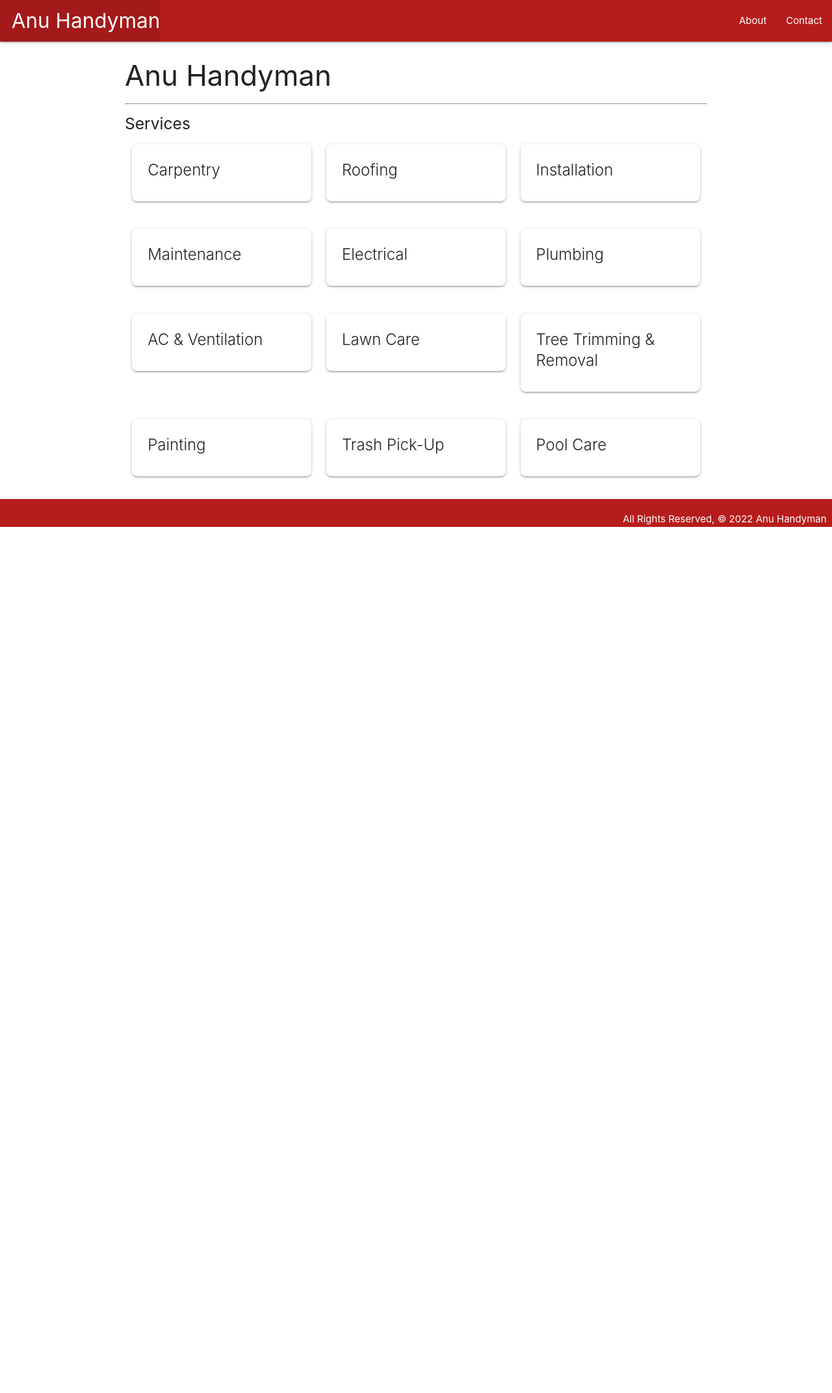
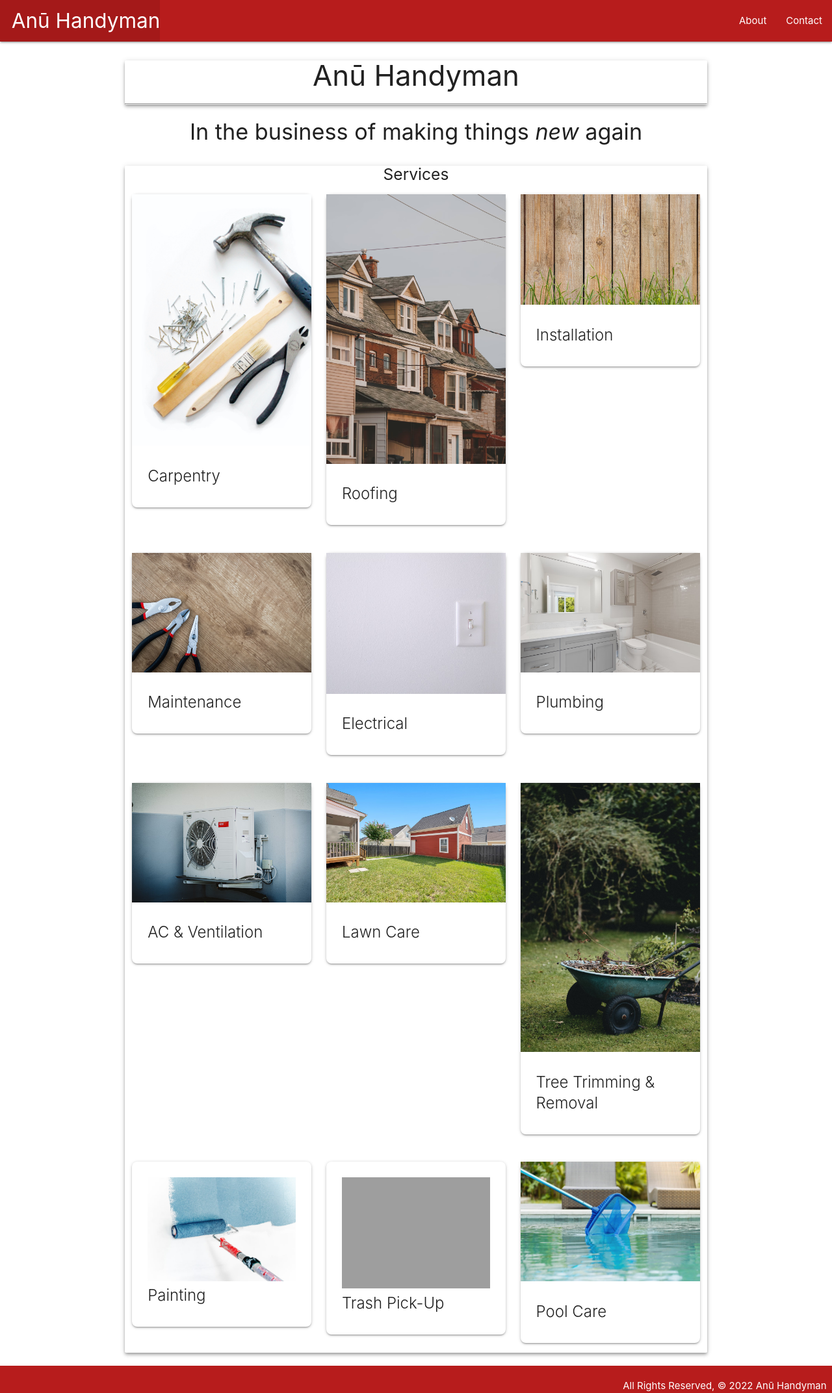
Before and after one commit to maikalangi/anu_handyman, a Django app: page / in a window 1280 px wide. Shown: the whole page at 65% size. Before the commit the page ends 811 px from the top, so only its background shows below. Run offline with Django 4.2, Linux system fonts and the light colour scheme; grey boxes are pictures that could not be loaded.

Commit message:
feat: added stylings

```diff
--- a/anu_handyman/urls.py
+++ b/anu_handyman/urls.py
@@ -13,6 +13,8 @@ Including another URLconf
     1. Import the include() function: from django.urls import include, path
     2. Add a URL to urlpatterns:  path('blog/', include('blog.urls'))
 """
+from django.conf import settings
+from django.conf.urls.static import static
 from django.contrib import admin
 from django.urls import path, include
 
@@ -20,3 +22,6 @@ urlpatterns = [
     path('admin/', admin.site.urls),
     path('', include('main_app.urls')),
 ]
+
+if settings.DEBUG:
+    urlpatterns = urlpatterns + static(settings.MEDIA_URL, document_root=settings.MEDIA_ROOT)
--- a/main_app/static/css/style.css
+++ b/main_app/static/css/style.css
@@ -2,6 +2,10 @@ body {
   display: flex;
   min-height: 100vh;
   flex-direction: column;
+}
+
+.z-depth-2 {
+  border-radius: 2px;
 }
 
 main {
@@ -12,6 +16,11 @@ main {
   border-radius: 8px;
 }
 
+.img {
+  width: 100%;
+  height: 5vh;
+}
+
 footer {
   padding-top: 0;
   text-align: right;
--- a/main_app/templates/about.html
+++ b/main_app/templates/about.html
@@ -2,9 +2,9 @@
 
 <h3>About</h3>
 <hr />
-<p>
+<blockquote class="flow-text">
     About my experience… I’m a carpenter by trade and have worked in the construction field building high rises and remodeling for years and the many aspects of it. I’ve worked for others as a roofer, a fence installer, a maintenance guy dealing with a range of issues; electrical, plumbing, carpentry, air conditioning and ventilation, yard work and lawn care to tree trimming and removal, painting, trash pick up, pool care, etc.<br/>
     And in the midst of all that, I went to university, started and operated a nonprofit and helped my wife raise 3 beautiful children
-</p>
+</blockquote>
 
 {% endblock %}
--- a/main_app/templates/base.html
+++ b/main_app/templates/base.html
@@ -6,7 +6,7 @@
     <meta charset="UTF-8" />
     <meta name="viewport" content="width=device-width, initial-scale=1.0" />
     <meta http-equiv="X-UA-Compatible" content="ie=edge" />
-    <title>Anu Handyman</title>
+    <title>Anū Handyman</title>
     <link
       rel="stylesheet"
       href="https://cdnjs.cloudflare.com/ajax/libs/materialize/1.0.0/css/materialize.min.css"
@@ -20,7 +20,7 @@
         <div class="nav-wrapper red darken-4">
           <ul>
             <li>
-              <a href="/" class="left brand-logo">&nbsp;&nbsp;Anu Handyman</a>
+              <a href="/" class="left brand-logo">&nbsp;&nbsp;Anū Handyman</a>
             </li>
           </ul>
           <ul class="right">
@@ -33,7 +33,7 @@
     <main class="container">{% block content %} {% endblock %}</main>
     <footer class="page-footer red darken-4">
       <div class="right">
-        All Rights Reserved, &copy; 2022 Anu Handyman &nbsp;
+        All Rights Reserved, &copy; 2022 Anū Handyman &nbsp;
       </div>
     </footer>
   </body>
--- a/main_app/templates/home.html
+++ b/main_app/templates/home.html
@@ -1,12 +1,27 @@
-{% extends 'base.html' %} {% block content %}
+{% extends 'base.html' %} {% block content %} {% load static %}
 
-<h3>Anu Handyman</h3>
+<div class="z-depth-2">
+
+    <h3 class="center">Anū Handyman</h3>
     <hr />
-<h5>Services</h5>
 
+</div>
+
+    <div class="row center">
+        <h4>In the business of making things <i>new</i> again</h4>
+    </div>
+
+<div class="z-depth-2">
+
+    <h5 class="center">Services</h5>
     <div class="row">
         <div class="col s12 m4">
             <div class="card">
+                <img
+                    class="responsive-img"
+                    src="{% static 'main_app/carpentry.jpg' %}"
+                    alt="carpentry"
+                >
                 <div class="card-content">
                     <span class="card-title">Carpentry</span>
                 </div>
@@ -14,6 +29,11 @@
         </div>
         <div class="col s12 m4">
             <div class="card">
+                <img
+                    class="responsive-img"
+                    src="{% static 'main_app/roofing.avif' %}"
+                    alt="carpentry"
+                >
                 <div class="card-content">
                     <span class="card-title">Roofing</span>
                 </div>
@@ -21,6 +41,11 @@
         </div>
         <div class="col s12 m4">
             <div class="card">
+                <img
+                    class="responsive-img"
+                    src="{% static 'main_app/installation.avif' %}"
+                    alt="carpentry"
+                >
                 <div class="card-content">
                     <span class="card-title">Installation</span>
                 </div>
@@ -30,6 +55,11 @@
     <div class="row">
         <div class="col s12 m4">
             <div class="card">
+                <img
+                    class="responsive-img"
+                    src="{% static 'main_app/maintenance.avif' %}"
+                    alt="carpentry"
+                >
                 <div class="card-content">
                     <span class="card-title">Maintenance</span>
                 </div>
@@ -37,6 +67,11 @@
         </div>
         <div class="col s12 m4">
             <div class="card">
+                <img
+                    class="responsive-img"
+                    src="{% static 'main_app/electrical.avif' %}"
+                    alt="carpentry"
+                >
                 <div class="card-content">
                     <span class="card-title">Electrical</span>
                 </div>
@@ -44,6 +79,11 @@
         </div>
         <div class="col s12 m4">
             <div class="card">
+                <img
+                    class="responsive-img"
+                    src="{% static 'main_app/plumbing.avif' %}"
+                    alt="carpentry"
+                >
                 <div class="card-content">
                     <span class="card-title">Plumbing</span>
                 </div>
@@ -53,6 +93,11 @@
     <div class="row">
         <div class="col s12 m4">
             <div class="card">
+                <img
+                    class="responsive-img"
+                    src="{% static 'main_app/ac&ventilation.avif' %}"
+                    alt="carpentry"
+                >
                 <div class="card-content">
                     <span class="card-title">AC & Ventilation</span>
                 </div>
@@ -60,6 +105,11 @@
         </div>
         <div class="col s12 m4">
             <div class="card">
+                <img
+                    class="responsive-img"
+                    src="{% static 'main_app/lawncare.avif' %}"
+                    alt="carpentry"
+                >
                 <div class="card-content">
                     <span class="card-title">Lawn Care</span>
                 </div>
@@ -67,6 +117,11 @@
         </div>
         <div class="col s12 m4">
             <div class="card">
+                <img
+                    class="responsive-img"
+                    src="{% static 'main_app/tree.avif' %}"
+                    alt="carpentry"
+                >
                 <div class="card-content">
                     <span class="card-title">Tree Trimming & Removal</span>
                 </div>
@@ -77,6 +132,11 @@
         <div class="col s12 m4">
             <div class="card">
                 <div class="card-content">
+                    <img
+                        class="responsive-img"
+                        src="{% static 'main_app/painting.avif' %}"
+                        alt="carpentry"
+                    >
                     <span class="card-title">Painting</span>
                 </div>
             </div>
@@ -84,16 +144,29 @@
         <div class="col s12 m4">
             <div class="card">
                 <div class="card-content">
+                    <img
+                        class="responsive-img"
+                        src="{% static 'main_app/trash.jpeg' %}"
+                        alt="carpentry"
+                    >
                     <span class="card-title">Trash Pick-Up</span>
                 </div>
             </div>
         </div>
         <div class="col s12 m4">
             <div class="card">
+                <img
+                    class="responsive-img"
+                    src="{% static 'main_app/pool.jpeg' %}"
+                    alt="carpentry"
+                >
                 <div class="card-content">
                     <span class="card-title">Pool Care</span>
                 </div>
             </div>
         </div>
     </div>
+
+</div>
+
 {% endblock %}
```
Also changed, not shown: README.md, main_app/static/main_app/ac&ventilation.avif (added), main_app/static/main_app/carpentry.jpg (renamed from main_app/static/carpentry.jpg), main_app/static/main_app/electrical.avif (added), main_app/static/main_app/installation.avif (added), main_app/static/main_app/lawncare.avif (added), main_app/static/main_app/maintenance.avif (added), main_app/static/main_app/painting.avif (added), main_app/static/main_app/plumbing.avif (added), main_app/static/main_app/pool.jpeg (added), main_app/static/main_app/roofing.avif (added), main_app/static/main_app/tree.avif (added), 1 other file. Lines whose indentation alone changed are shown as unchanged.
